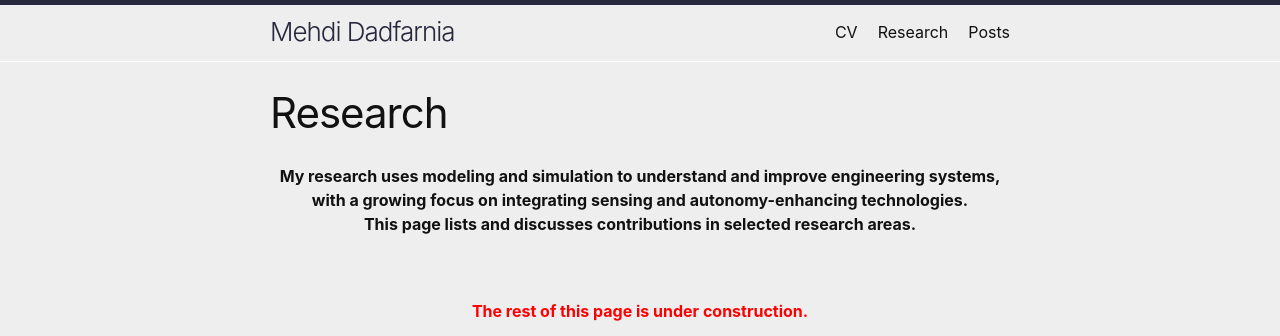
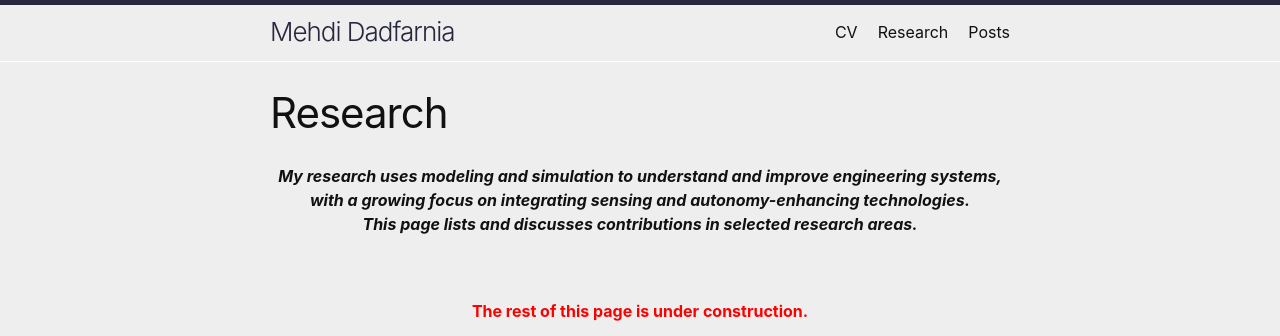
Before and after one commit to mehdidadfarnia/mehdidadfarnia.github.io, a Jekyll site: the page built from research.markdown, in a window 1280 px wide. Shown: the top 336 px of the page. Built offline with Jekyll 4.4.1, drawn with Linux system fonts in a browser that asks for light colours.

Commit message:
quick text

```diff
--- a/research.markdown
+++ b/research.markdown
@@ -4,8 +4,9 @@ title: Research
 permalink: /Research/
 ---
 
-<center><strong>My research uses modeling and simulation to understand and improve engineering systems, with a growing focus on integrating sensing and autonomy-enhancing technologies.</strong></center>
-<center><strong>This page lists and discusses contributions in selected research areas.</strong></center>
+<center><strong><em>My research uses modeling and simulation to understand and improve engineering systems, with a growing focus on integrating sensing and autonomy-enhancing technologies.</em></strong></center>
+<center><strong><em>This page lists and discusses contributions in selected research areas.</em></strong></center>
+
 <br>
 <br>
 
@@ -83,7 +84,7 @@ permalink: /Research/
         <p> new paragraph of hidden text</p>
     </div>
     <div style="background-color: #e4e4f7; margin-top: 10px; padding: 4px; border-radius: 8px; width:96%;">
-        hidden text, box 2
+        <h3 style="text-align: center; font-weight: bold; text-decoration: underline;">Key References</h3>
         <p> new paragraph of hidden text in the second box</p>
     </div>
 </details>
```
